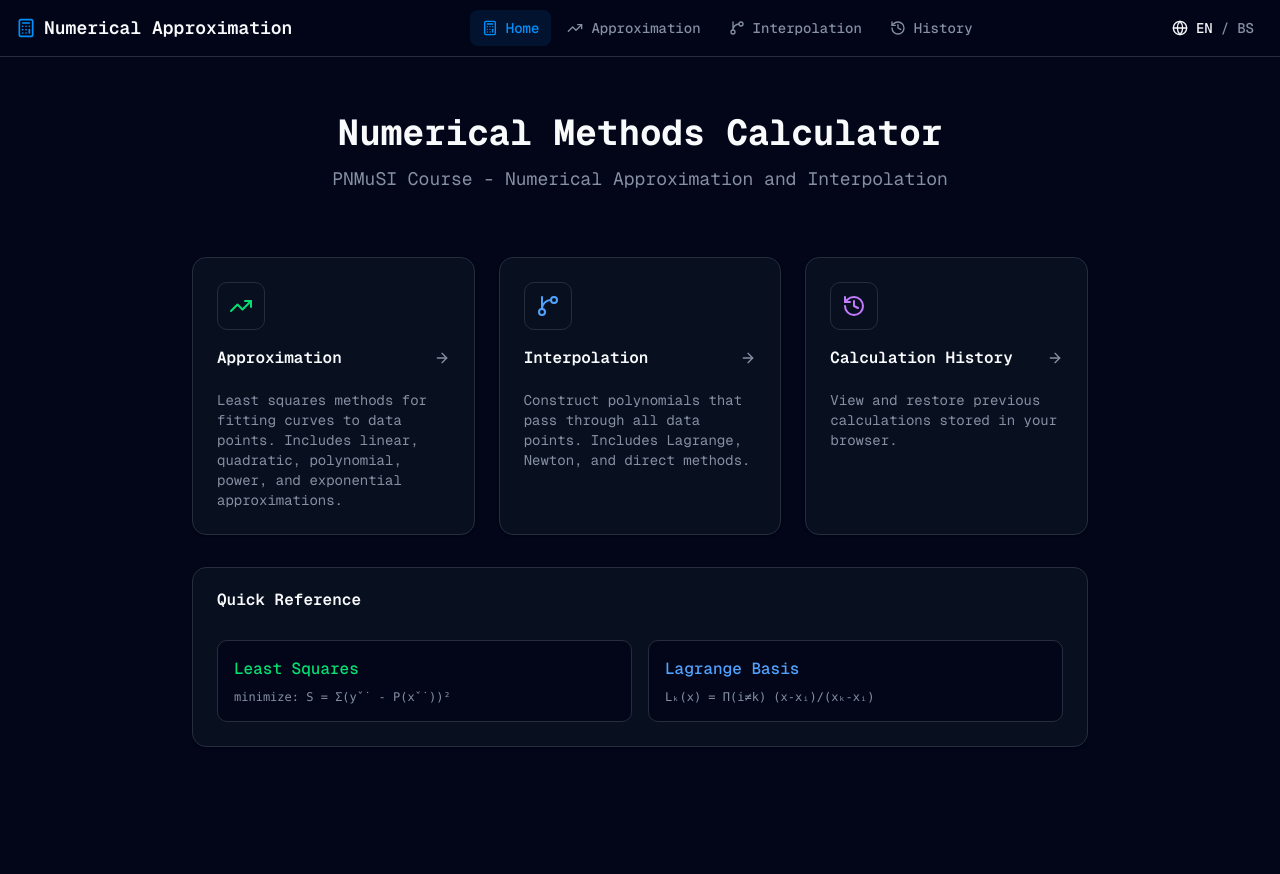
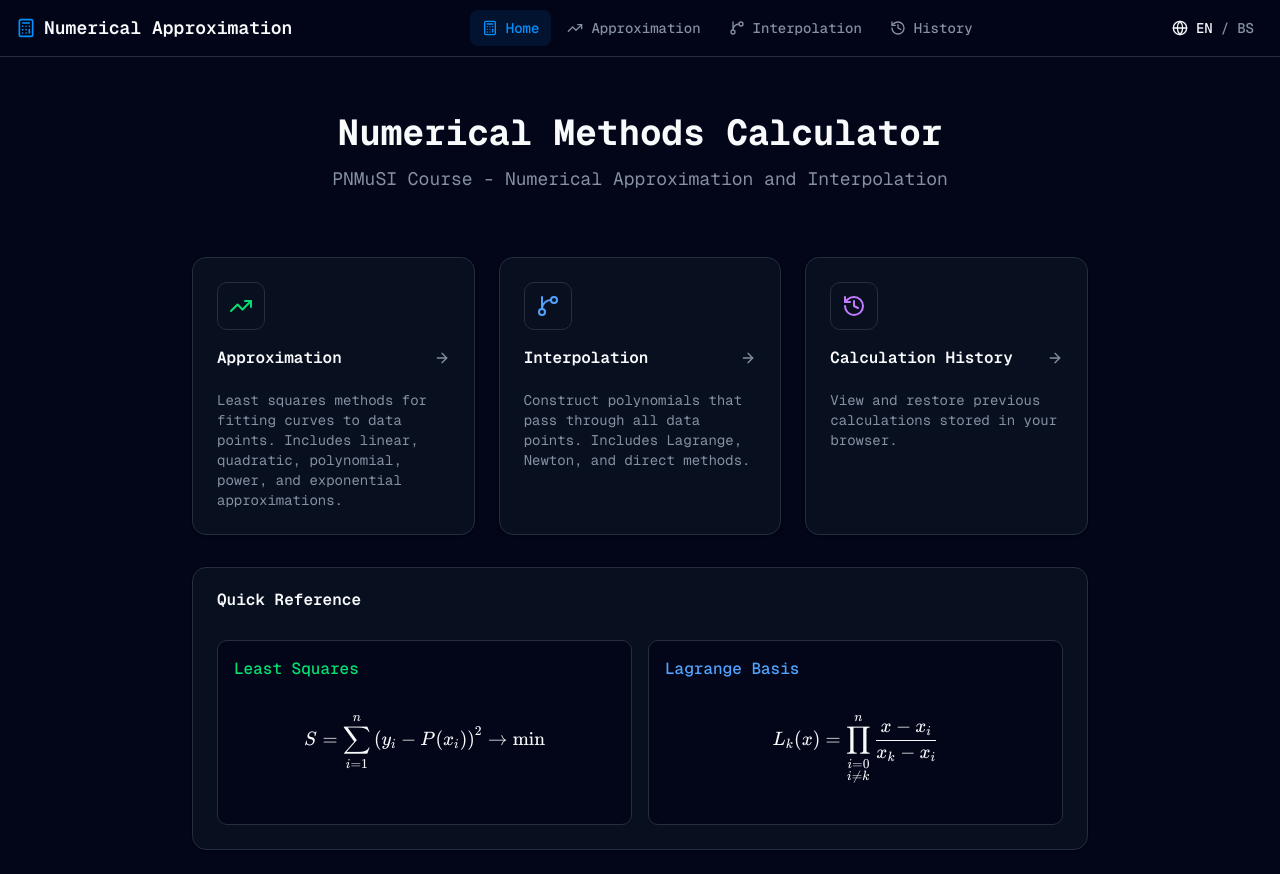
Before and after one commit to SafetImamovic/numericka-aproksimacija, a Next.js app: page /en in a window 1280 px wide. Before the commit the page ends 800 px from the top, so only its background shows below. Built offline with nearby package versions, Linux system fonts and the light colour scheme.

Commit message:
(feat): Dodan LaTeX typeset za landing page brzu referencu.

```diff
--- a/app/[locale]/page.tsx
+++ b/app/[locale]/page.tsx
@@ -10,6 +10,7 @@ import {
   CardDescription,
   CardContent,
 } from '@/components/ui/card'
+import { LatexDisplay } from '@/components/math/latex-display'
 
 export default function HomePage() {
   const t = useTranslations('home')
@@ -84,15 +85,15 @@ export default function HomePage() {
           <div className="grid gap-4 sm:grid-cols-2">
             <div className="p-4 bg-background rounded-lg border border-border">
               <h4 className="font-medium mb-2 text-green-400">{t('leastSquares')}</h4>
-              <code className="text-xs text-muted-foreground block">
-                minimize: S = &Sigma;(y&#x2C7;&#x2D9; - P(x&#x2C7;&#x2D9;))&sup2;
-              </code>
+              <div className="overflow-x-auto">
+                <LatexDisplay latex="S = \sum_{i=1}^{n} \left( y_i - P(x_i) \right)^2 \to \min" displayMode />
+              </div>
             </div>
             <div className="p-4 bg-background rounded-lg border border-border">
               <h4 className="font-medium mb-2 text-blue-400">{t('lagrangeBasis')}</h4>
-              <code className="text-xs text-muted-foreground block">
-                L&#x2096;(x) = &Pi;(i&ne;k) (x-x&#x1D62;)/(x&#x2096;-x&#x1D62;)
-              </code>
+              <div className="overflow-x-auto">
+                <LatexDisplay latex="L_k(x) = \prod_{\substack{i=0 \\ i \neq k}}^{n} \frac{x - x_i}{x_k - x_i}" displayMode />
+              </div>
             </div>
           </div>
         </CardContent>
```
